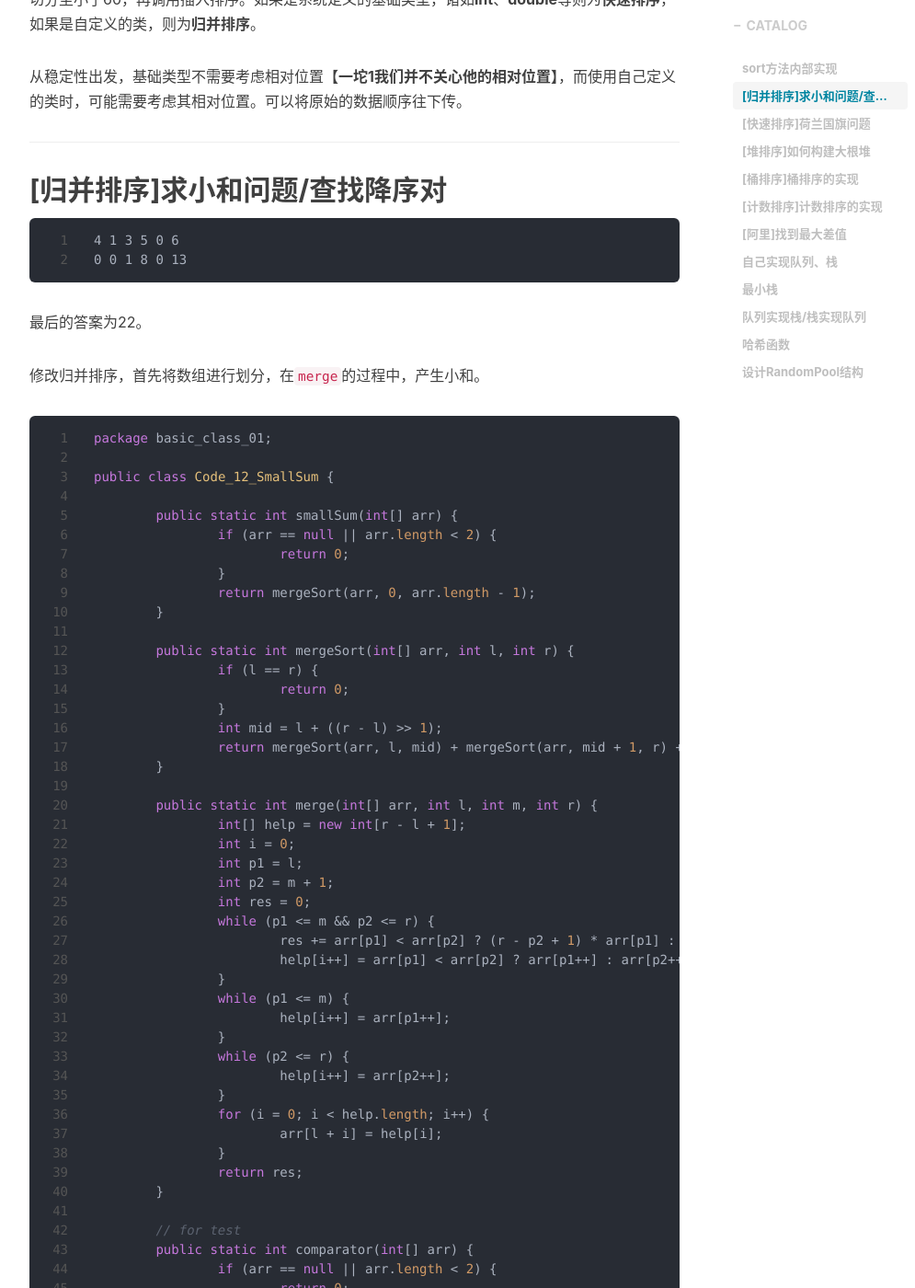
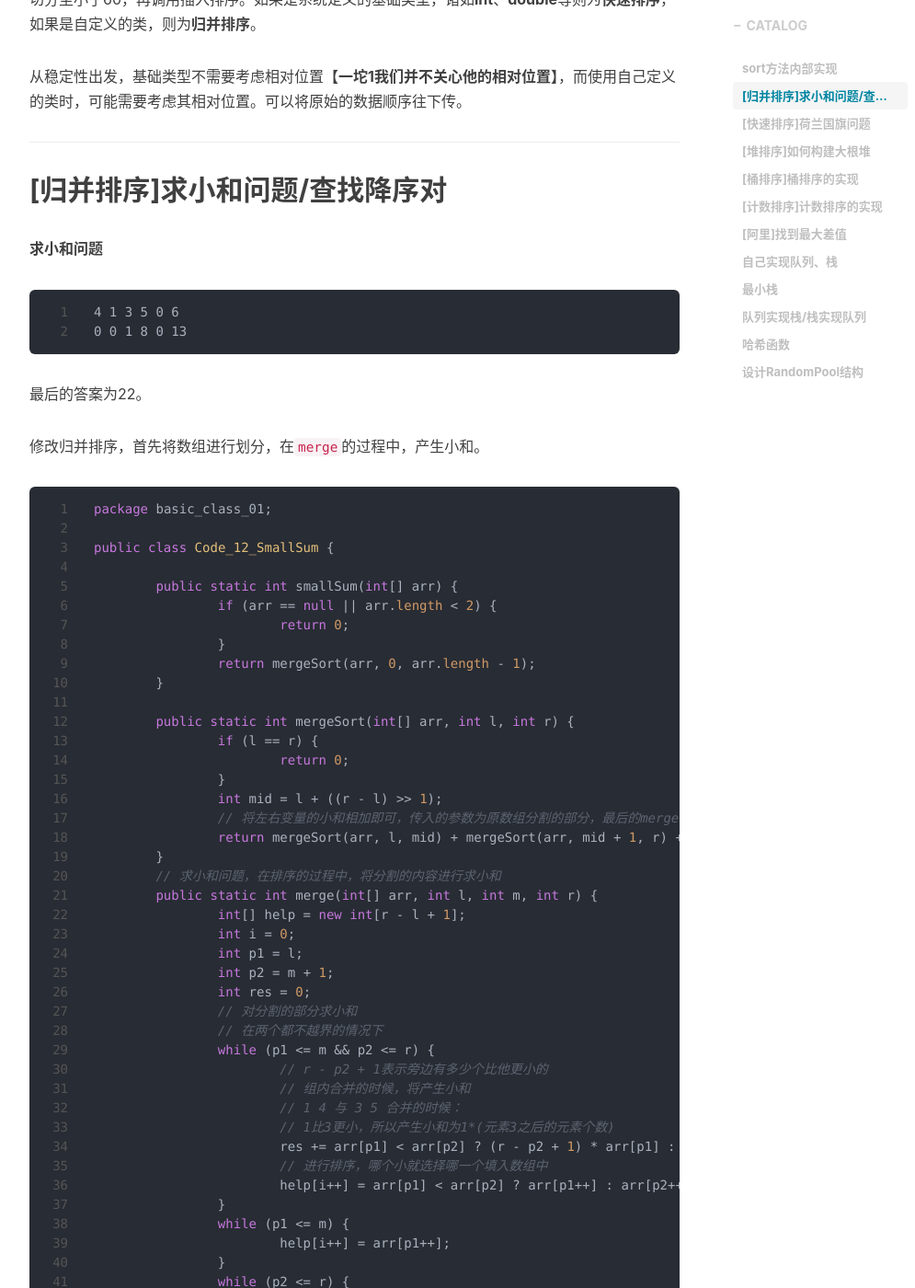
Before and after one commit to xinh79/xinh79.github.io, a Jekyll site: the page built from _posts/2019-11-06-左程云算法讲解笔记-I.markdown, in a window 1280 px wide and 1400 px high, scrolled down 866 px. Shown: the whole window at 92% size, without its empty margins (233-1228 px from the left). Built offline with Jekyll 4.4.1, drawn with Linux system fonts in a browser that asks for light colours; nearby versions of some CDN libraries; comment, search, counter and statistics services are not loaded; some of the changed text lies outside the part shown.

Commit message:
Update 2019-11-06-左程云算法讲解笔记-I.markdown

````diff
--- a/_posts/2019-11-06-左程云算法讲解笔记-I.markdown
+++ b/_posts/2019-11-06-左程云算法讲解笔记-I.markdown
@@ -26,6 +26,8 @@ tags:
 
 ## [归并排序]求小和问题/查找降序对
 
+**求小和问题**
+
 ```
 4 1 3 5 0 6
 0 0 1 8 0 13
@@ -51,17 +53,25 @@ public class Code_12_SmallSum {
 			return 0;
 		}
 		int mid = l + ((r - l) >> 1);
+		// 将左右变量的小和相加即可，传入的参数为原数组分割的部分，最后的merge过程是求这两个分割的数组合并时所产生的小和数
 		return mergeSort(arr, l, mid) + mergeSort(arr, mid + 1, r) + merge(arr, l, mid, r);
 	}
-
+	// 求小和问题，在排序的过程中，将分割的内容进行求小和
 	public static int merge(int[] arr, int l, int m, int r) {
 		int[] help = new int[r - l + 1];
 		int i = 0;
 		int p1 = l;
 		int p2 = m + 1;
 		int res = 0;
+		// 对分割的部分求小和
+		// 在两个都不越界的情况下
 		while (p1 <= m && p2 <= r) {
+			// r - p2 + 1表示旁边有多少个比他更小的
+			// 组内合并的时候，将产生小和
+			// 1 4 与 3 5 合并的时候：
+			// 1比3更小，所以产生小和为1*(元素3之后的元素个数)
 			res += arr[p1] < arr[p2] ? (r - p2 + 1) * arr[p1] : 0;
+			// 进行排序，哪个小就选择哪一个填入数组中
 			help[i++] = arr[p1] < arr[p2] ? arr[p1++] : arr[p2++];
 		}
 		while (p1 <= m) {
@@ -70,6 +80,7 @@ public class Code_12_SmallSum {
 		while (p2 <= r) {
 			help[i++] = arr[p2++];
 		}
+		// 最后将数组中的内容，拷贝至指定的分割段中
 		for (i = 0; i < help.length; i++) {
 			arr[l + i] = help[i];
 		}
@@ -162,6 +173,14 @@ public class Code_12_SmallSum {
 
 }
 ```
+
+**查找降序对**
+
+```
+4 3 5 0 6
+```
+
+降序对：4-3、4-0、3-0、5-0
 
 ----
 
````
